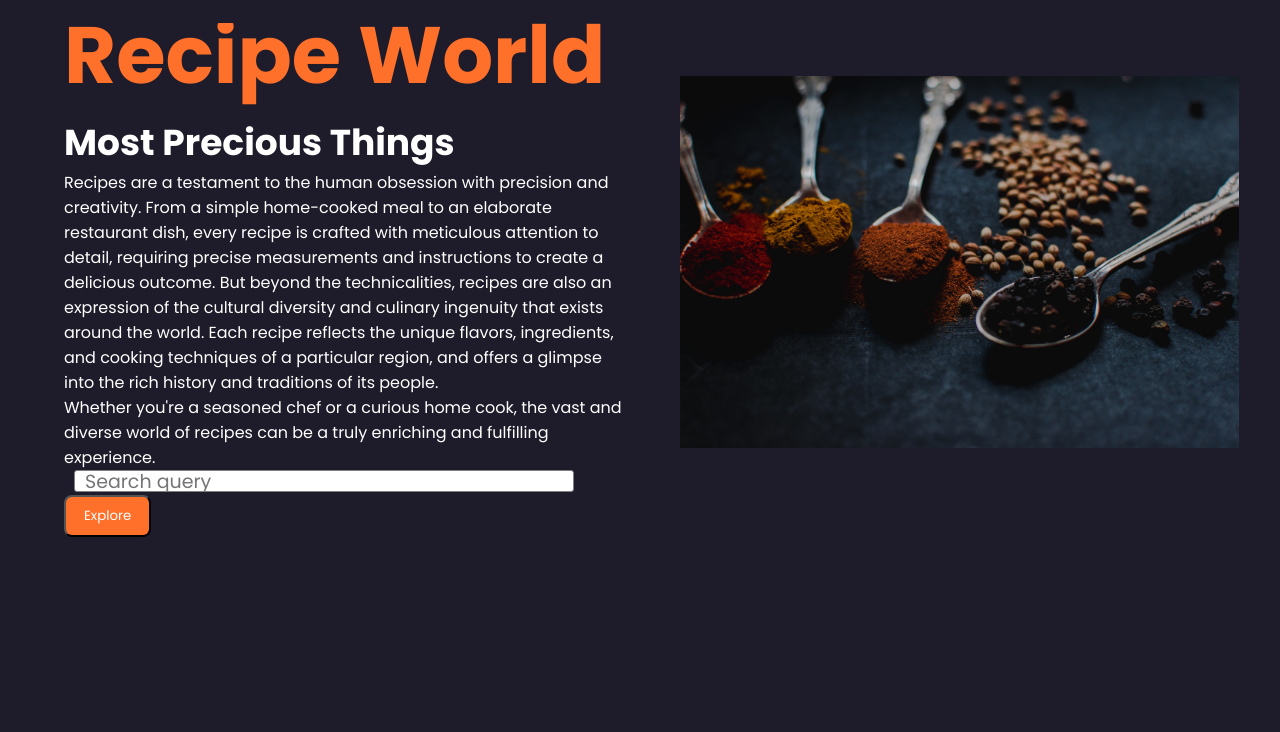
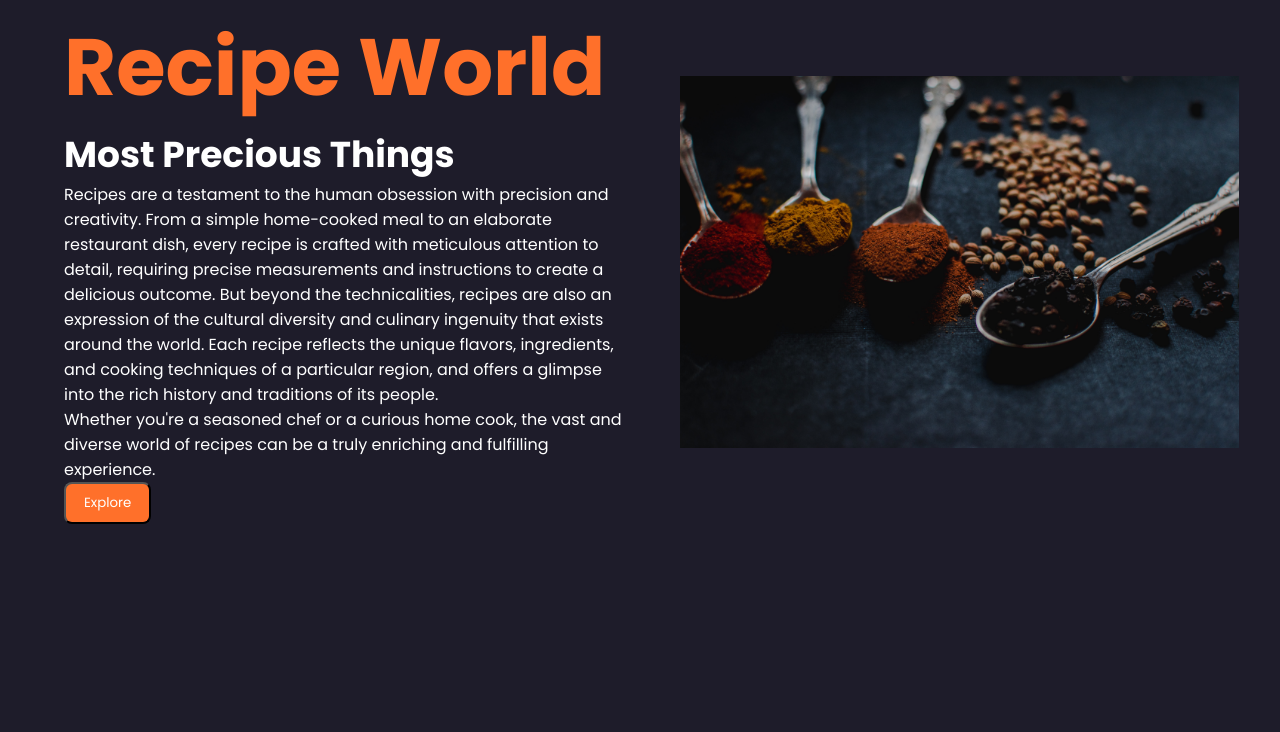
Before and after one commit to Lourdel/Diet_buddy, a Flask app: page / in a window 1280 px wide. Shown: the part 94-826 px from the top of the page. Run offline with Flask 3, Linux system fonts and the light colour scheme.

Commit message:
modifying landing.html

```diff
--- a/web_flask/templates/landing_page.html
+++ b/web_flask/templates/landing_page.html
@@ -17,15 +17,11 @@
 			<div class="bx bx-menu" id="menu-icon"></div>
 
 			<ul class="navbar">
-				<li><a href="#home">Home</a></li>
-				<li><a href="#about">About</a></li>
-
+				<li><a href="/">Home</a></li>
+				<li><a href="{{ url_for('About') }}">About</a></li>
 				<li><a href="#contact">Contact</a></li>
 			</ul>
 		</header>
-
-
-
 
 		<!--home start-->
 		<section class="home" id="home">
@@ -43,8 +39,7 @@
 					 of its people. <br>Whether you're a seasoned chef or a curious home cook,
 					the vast and diverse world of recipes can be a truly enriching and
 					fulfilling experience.<br></p>
-				<form action="{{ url_for('search') }}" method="GET">
-					<input type="text" name="query" placeholder="Search query" style="font-size: 19px;">
+				<form action="{{ url_for('Simple_meals') }}" method="GET">
 					<button type="submit" class="btn">Explore</button>
 				</form>
 
```
